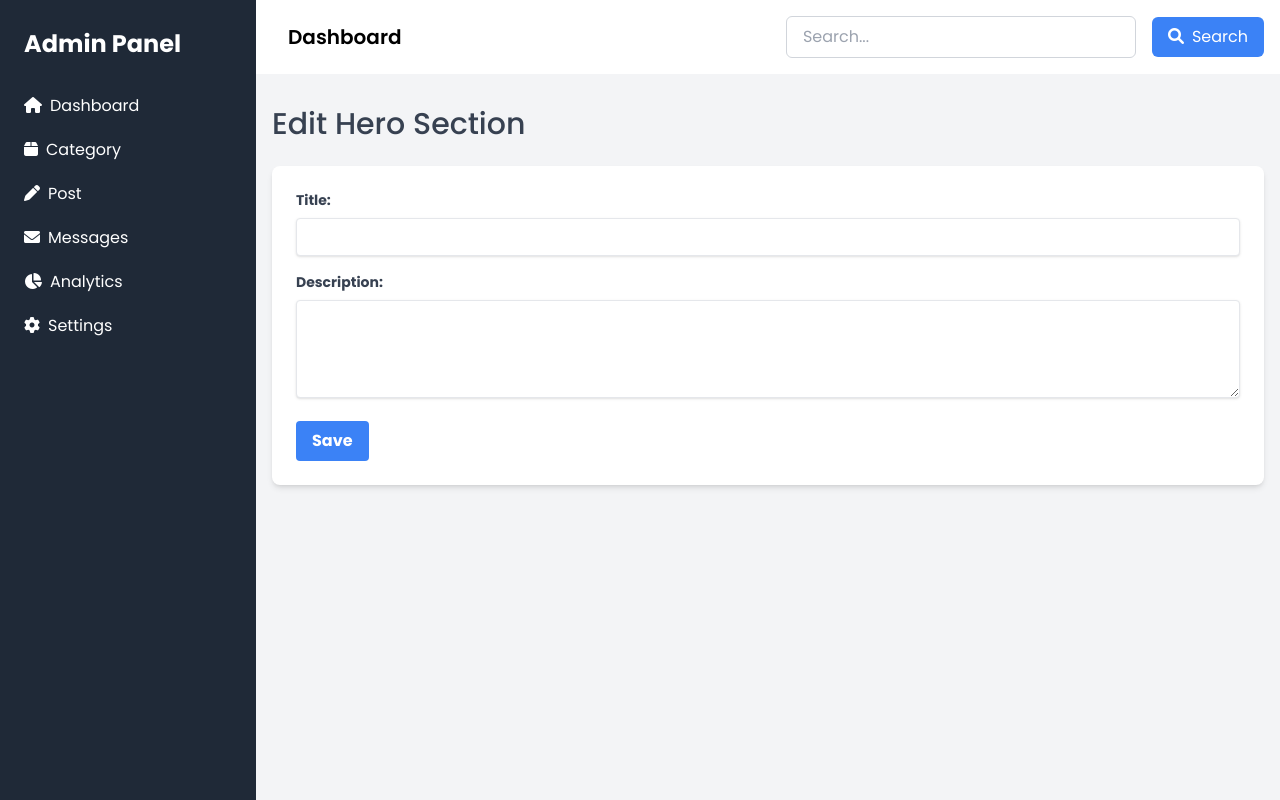
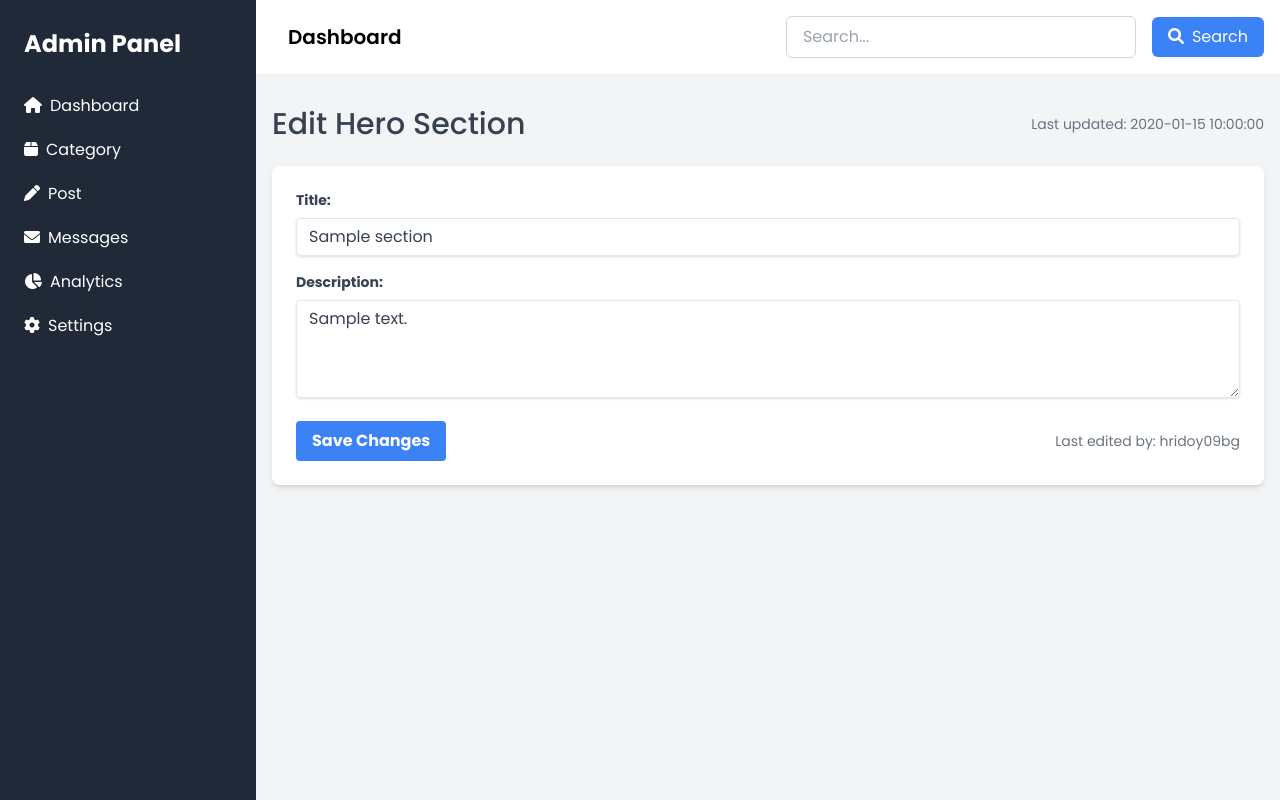
Before and after one commit to 1dev-hridoy/Simple-Blog-Website, a PHP site: page /admin/edit/hero-section.php in a window 1280 px wide. Run offline with PHP 8.4, Linux system fonts and the light colour scheme; tables that the repository leaves empty hold one stand-in row (values such as "Sample post"); some libraries are stand-ins or nearby versions.

Commit message:
add edit show hero section data

```diff
--- a/admin/edit/hero-section.php
+++ b/admin/edit/hero-section.php
@@ -1,28 +1,157 @@
+<?php
+include '../../server/dbcon.php';
+
+// Get current UTC datetime
+$current_datetime = date("Y-m-d H:i:s");
+$current_user = "hridoy09bg";
+
+try {
+    // Fetch existing hero section data
+    $stmt = $pdo->query("SELECT * FROM hero_section LIMIT 1");
+    $hero_section = $stmt->fetch();
+
+    // Handle form submission
+    if ($_SERVER["REQUEST_METHOD"] == "POST") {
+        $title = $_POST['title'];
+        $description = $_POST['description'];
+
+        if ($hero_section) {
+            // Update existing data
+            $stmt = $pdo->prepare("UPDATE hero_section SET
+                      title = :title,
+                      description = :description,
+                      updated_at = :updated_at
+                      WHERE id = :id");
+            $stmt->bindParam(':id', $hero_section['id']);
+        } else {
+            // Insert new data
+            $stmt = $pdo->prepare("INSERT INTO hero_section (title, description, created_at, updated_at)
+                      VALUES (:title, :description, :created_at, :updated_at)");
+            $stmt->bindParam(':created_at', $current_datetime);
+        }
+
+        $stmt->bindParam(':title', $title);
+        $stmt->bindParam(':description', $description);
+        $stmt->bindParam(':updated_at', $current_datetime);
+
+        if ($stmt->execute()) {
+            $response = array('status' => 'success', 'message' => 'Record saved successfully!');
+        } else {
+            $response = array('status' => 'error', 'message' => 'Failed to save record!');
+        }
+
+        // If it's an AJAX request
+        if (!empty($_SERVER['HTTP_X_REQUESTED_WITH']) && strtolower($_SERVER['HTTP_X_REQUESTED_WITH']) == 'xmlhttprequest') {
+            echo json_encode($response);
+            exit;
+        }
+    }
+} catch(PDOException $e) {
+    $response = array('status' => 'error', 'message' => "Error: " . $e->getMessage());
+    echo json_encode($response);
+    exit;
+}
+?>
+
 <?php include '../includes/__header__.php'; ?>
+
 <main class="flex-1 overflow-x-hidden overflow-y-auto bg-gray-100">
     <div class="container mx-auto px-4 py-8">
-        <h3 class="text-gray-700 text-3xl font-medium mb-6">Edit Hero Section</h3>
+        <div class="flex justify-between items-center mb-6">
+            <h3 class="text-gray-700 text-3xl font-medium">Edit Hero Section</h3>
+            <div class="text-sm text-gray-500">
+                Last updated: <?php echo isset($hero_section['updated_at']) ? $hero_section['updated_at'] : 'Never'; ?>
+            </div>
+        </div>
 
         <div class="bg-white shadow-md rounded-lg p-6">
-            <form action="save-hero-section.php" method="POST">
+            <form id="heroForm" action="<?php echo $_SERVER['PHP_SELF']; ?>" method="POST">
                 <div class="mb-4">
                     <label for="title" class="block text-gray-700 text-sm font-bold mb-2">Title:</label>
-                    <input type="text" id="title" name="title" class="shadow appearance-none border rounded w-full py-2 px-3 text-gray-700 leading-tight focus:outline-none focus:shadow-outline" required>
+                    <input type="text"
+                           id="title"
+                           name="title"
+                           class="shadow appearance-none border rounded w-full py-2 px-3 text-gray-700 leading-tight focus:outline-none focus:shadow-outline"
+                           value="<?php echo isset($hero_section['title']) ? htmlspecialchars($hero_section['title']) : ''; ?>"
+                           required>
                 </div>
                 <div class="mb-4">
                     <label for="description" class="block text-gray-700 text-sm font-bold mb-2">Description:</label>
-                    <textarea id="description" name="description" class="shadow appearance-none border rounded w-full py-2 px-3 text-gray-700 leading-tight focus:outline-none focus:shadow-outline" rows="4" required></textarea>
+                    <textarea id="description"
+                              name="description"
+                              class="shadow appearance-none border rounded w-full py-2 px-3 text-gray-700 leading-tight focus:outline-none focus:shadow-outline"
+                              rows="4"
+                              required><?php echo isset($hero_section['description']) ? htmlspecialchars($hero_section['description']) : ''; ?></textarea>
                 </div>
                 <div class="flex items-center justify-between">
-                    <button type="submit" class="bg-blue-500 hover:bg-blue-700 text-white font-bold py-2 px-4 rounded focus:outline-none focus:shadow-outline">
-                        Save
+                    <button type="submit"
+                            class="bg-blue-500 hover:bg-blue-700 text-white font-bold py-2 px-4 rounded focus:outline-none focus:shadow-outline">
+                        Save Changes
                     </button>
+                    <div class="text-sm text-gray-500">
+                        Last edited by: <?php echo $current_user; ?>
+                    </div>
                 </div>
             </form>
         </div>
     </div>
 </main>
-</div>
-</div>
+
+<script>
+document.getElementById('heroForm').addEventListener('submit', function(e) {
+    e.preventDefault();
+
+    const formData = new FormData(this);
+
+    fetch(this.action, {
+        method: 'POST',
+        body: formData,
+        headers: {
+            'X-Requested-With': 'XMLHttpRequest'
+        }
+    })
+    .then(response => response.json())
+    .then(data => {
+        if(data.status === 'success') {
+            Swal.fire({
+                icon: 'success',
+                title: 'Success!',
+                text: data.message,
+                toast: true,
+                position: 'top-end',
+                showConfirmButton: false,
+                timer: 3000,
+                timerProgressBar: true
+            }).then(() => {
+                // Reload the page to show updated data
+                window.location.reload();
+            });
+        } else {
+            Swal.fire({
+                icon: 'error',
+                title: 'Error!',
+                text: data.message,
+                toast: true,
+                position: 'top-end',
+                showConfirmButton: false,
+                timer: 3000,
+                timerProgressBar: true
+            });
+        }
+    })
+    .catch(error => {
+        Swal.fire({
+            icon: 'error',
+            title: 'Error!',
+            text: 'An unexpected error occurred',
+            toast: true,
+            position: 'top-end',
+            showConfirmButton: false,
+            timer: 3000,
+            timerProgressBar: true
+        });
+    });
+});
+</script>
 
 <?php include '../includes/__footer__.php'; ?>
--- a/admin/includes/__footer__.php
+++ b/admin/includes/__footer__.php
@@ -1,3 +1,7 @@
+<script src="
+https://cdn.jsdelivr.net/npm/sweetalert2@11.17.2/dist/sweetalert2.all.min.js
+"></script>
+
 <script>
         const sidebar = document.querySelector('.sidebar');
         const overlay = document.querySelector('.overlay');
--- a/admin/includes/__header__.php
+++ b/admin/includes/__header__.php
@@ -5,6 +5,9 @@
     <meta name="viewport" content="width=device-width, initial-scale=1.0">
     <title>Admin Dashboard</title>
     <script src="https://cdn.tailwindcss.com"></script>
+    <link href="
+https://cdn.jsdelivr.net/npm/sweetalert2@11.17.2/dist/sweetalert2.min.css
+" rel="stylesheet">
     <link href="https://cdnjs.cloudflare.com/ajax/libs/font-awesome/6.0.0-beta3/css/all.min.css" rel="stylesheet">
     <style>
         @import url('https://fonts.googleapis.com/css2?family=Poppins:wght@300;400;500;600;700&display=swap');
```
Also changed, not shown: includes/components/__hero_section__.php (+14 -2 lines), server/sql/main.sql (added, +8 -0 lines).
